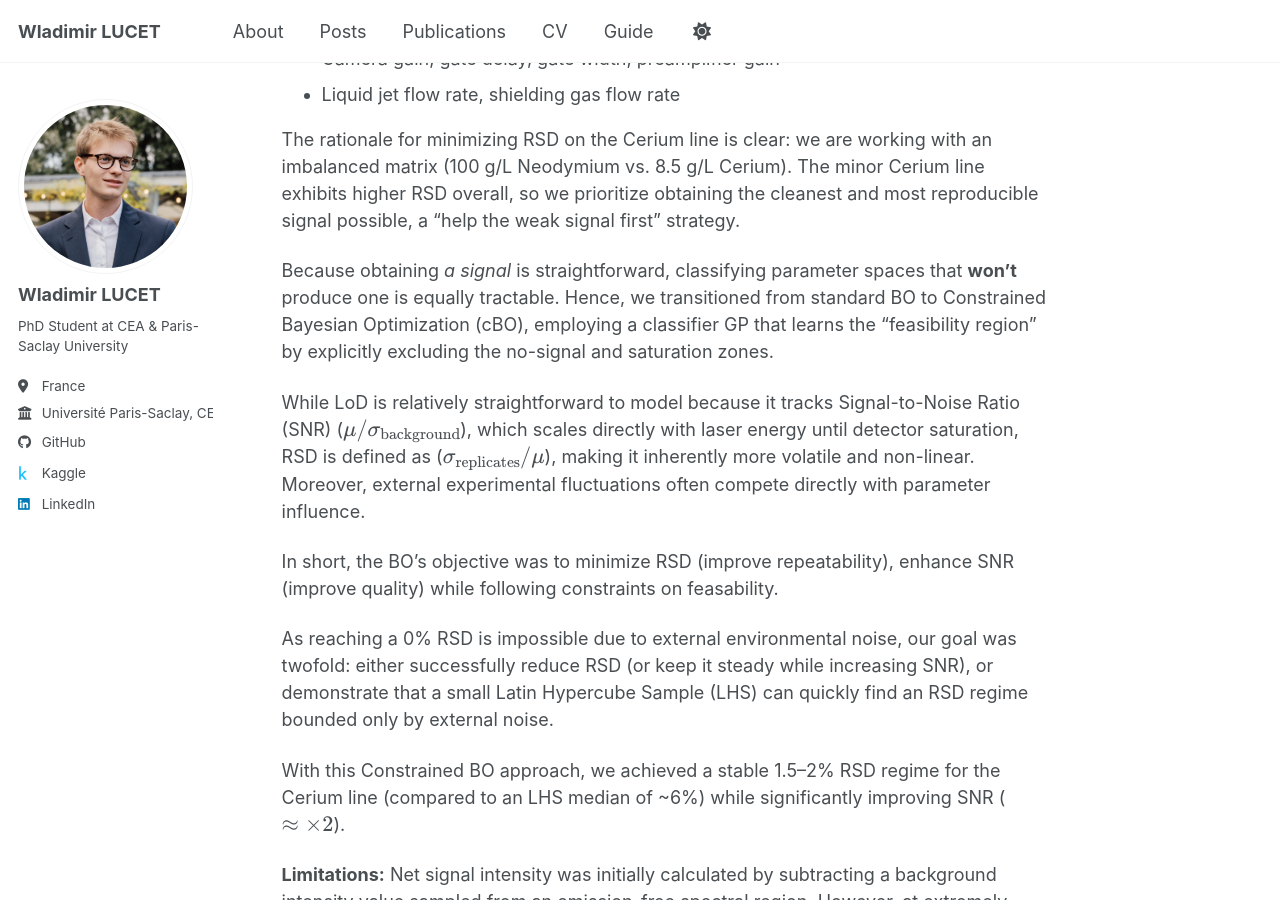
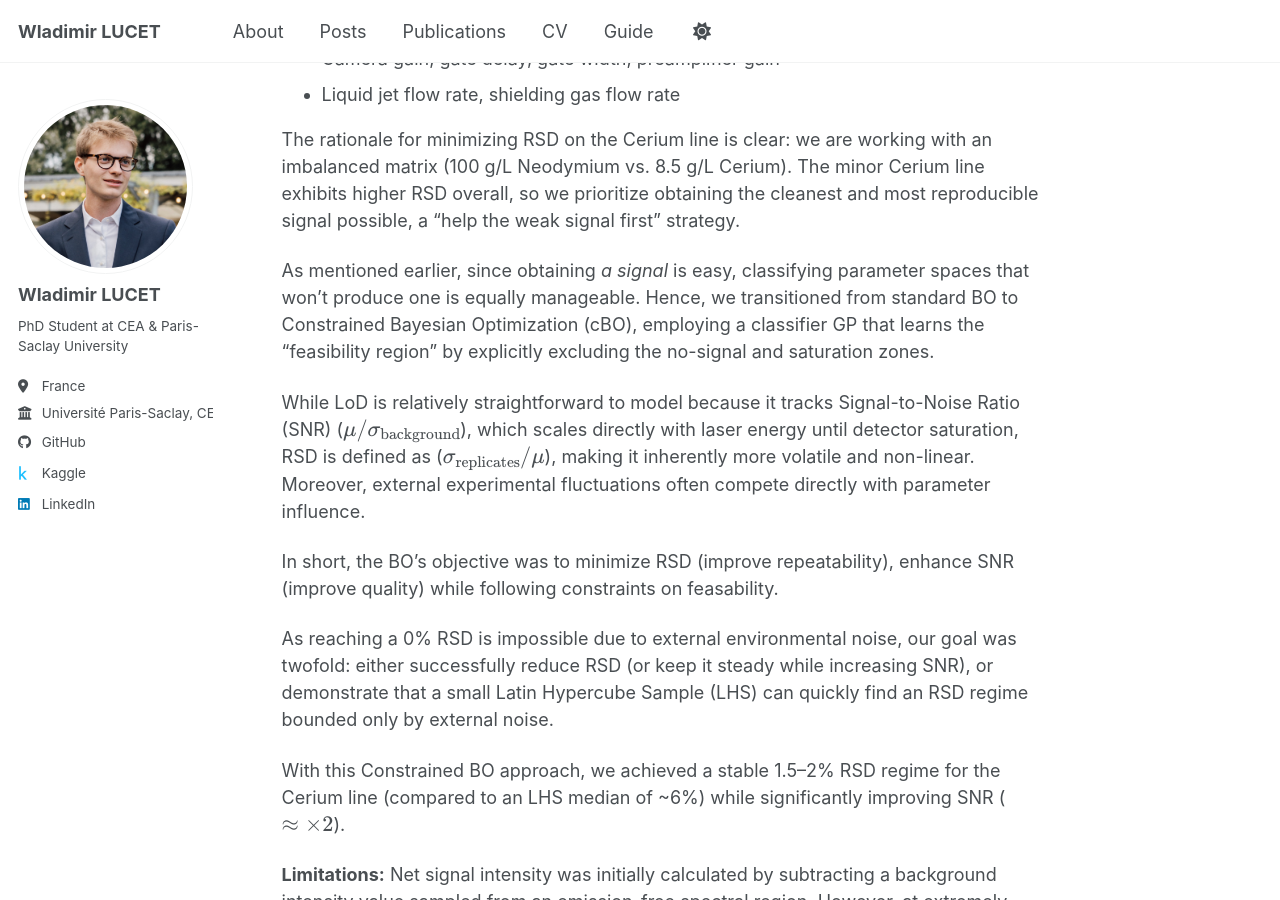
Before and after one commit to WladimirLct/wladimirlct.github.io, a Jekyll site: the page built from _posts/2026-05-22-spectratom.md, in a window 1280 px wide and 900 px high, scrolled down 903 px. Built offline with Jekyll 4.4.1, drawn with Linux system fonts in a browser that asks for light colours; a script bundle is joined from its source files by our own code; library files that are not in the unit come from our copies.

Commit message:
Spectratom

```diff
--- a/_posts/2026-05-22-spectratom.md
+++ b/_posts/2026-05-22-spectratom.md
@@ -31,7 +31,7 @@ Our goal was to adapt and expand their methodology to a higher-dimensional space
 The rationale for minimizing RSD on the Cerium line is clear: we are working with an imbalanced matrix (100 g/L Neodymium vs. 8.5 g/L Cerium).
 The minor Cerium line exhibits higher RSD overall, so we prioritize obtaining the cleanest and most reproducible signal possible, a "help the weak signal first" strategy.
 
-Because obtaining *a signal* is straightforward, classifying parameter spaces that **won't** produce one is equally tractable. Hence, we transitioned from standard BO to Constrained Bayesian Optimization (cBO), employing a classifier GP that learns the "feasibility region" by explicitly excluding the no-signal and saturation zones.
+As mentioned earlier, since obtaining *a signal* is easy, classifying parameter spaces that won't produce one is equally manageable. Hence, we transitioned from standard BO to Constrained Bayesian Optimization (cBO), employing a classifier GP that learns the "feasibility region" by explicitly excluding the no-signal and saturation zones.
 
 While LoD is relatively straightforward to model because it tracks Signal-to-Noise Ratio (SNR) ($$\mu / \sigma_{\text{background}}$$), which scales directly with laser energy until detector saturation, RSD is defined as ($$\sigma_{\text{replicates}} / \mu$$), making it inherently more volatile and non-linear. Moreover, external experimental fluctuations often compete directly with parameter influence.
 
```
